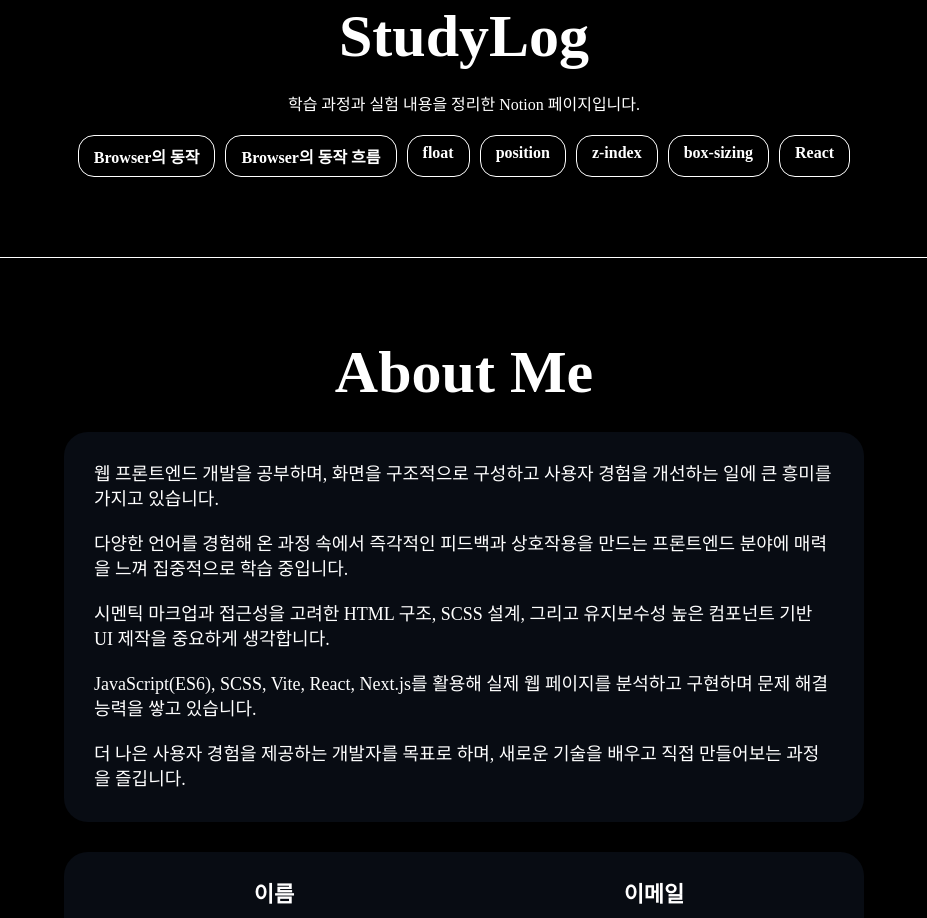
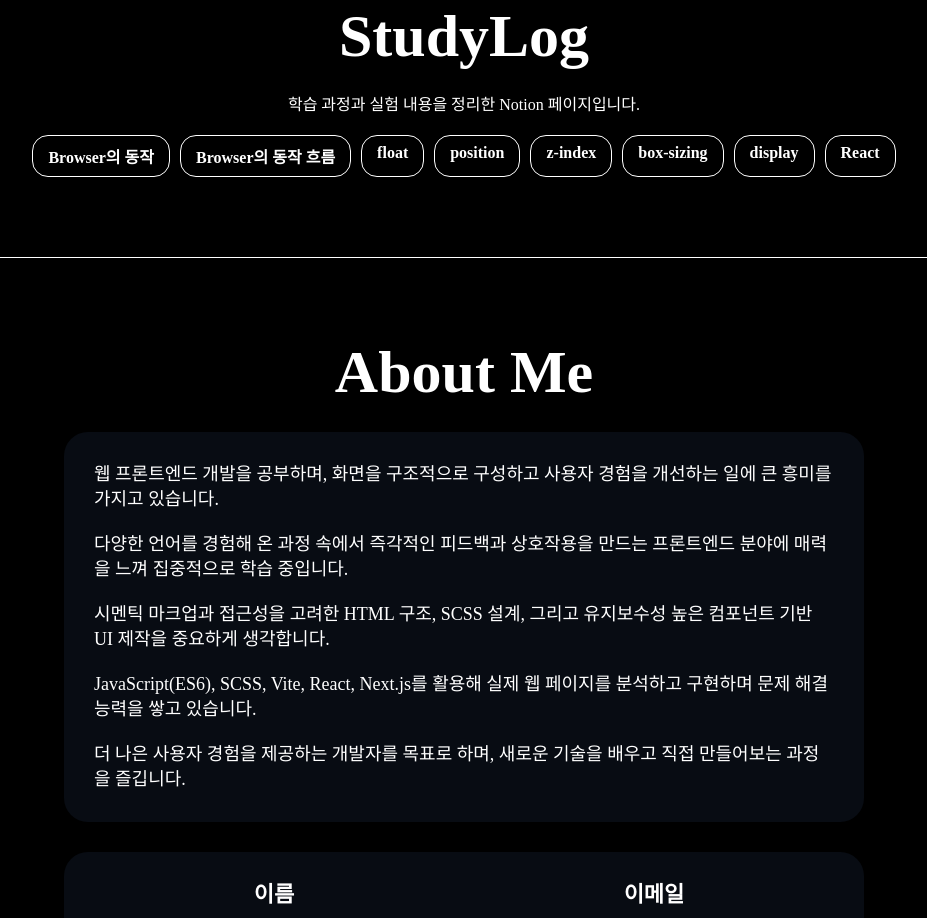
Before and after one commit to teakyungg/Frontend-Portfolio, a Next.js app: page / in a window 1280 px wide. Shown: the part 2360-3278 px from the top of the page, without its empty margins (176-1103 px from the left). Built offline with nearby package versions, Linux system fonts and the light colour scheme; a web font is replaced by a local one.

Commit message:
feat/add studyLog.tsx "display"

```diff
--- a/src/app/StudyLog/StudyLog.tsx
+++ b/src/app/StudyLog/StudyLog.tsx
@@ -13,6 +13,7 @@ export function StudyLog() {
     {title: "position", link: "https://florentine-soy-ff3.notion.site/position-29babb3b12b6805e8bd2f74165803ffb"},
     {title: "z-index", link: "https://florentine-soy-ff3.notion.site/z-index-2bbabb3b12b6808eaa40f099a66acd32?pvs=73"},
     {title: "box-sizing", link: "https://florentine-soy-ff3.notion.site/box-sizing-2beabb3b12b6800fa2cfd1225d682023"},
+    {title: "display", link: "https://florentine-soy-ff3.notion.site/display-2bfabb3b12b680a3ad3ee4d8dbfb82d0#2bfabb3b12b680d38819d0f1352c5df2"},
     {title: "React", link: "https://florentine-soy-ff3.notion.site/React-2a1abb3b12b68016a562f274b8491b89?source=copy_link"},
   ];
 
```
